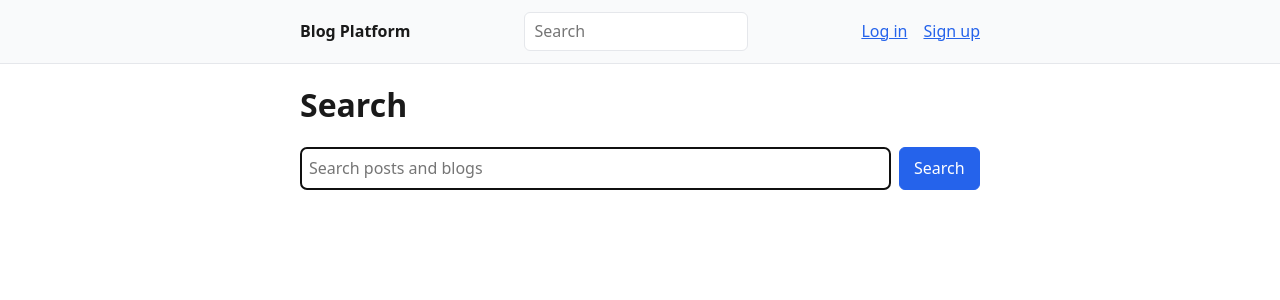
After one commit to Kanokpol-Natekuakul/blog_web, a Django app: page /search/ in a window 1280 px wide. The commit adds this page. Shown: the top 300 px of the page. Run offline with Django 5.2, Linux system fonts and the light colour scheme.

Commit message:
Phase 3.3: search posts and blogs
Add a public /search?q= page matching published posts on title + body and
blogs on name + description (case-insensitive contains), with result
counts and per-group empty states. Add a search box to the header and
styling for the new search/follow/like controls. Completes Phase 3.

Co-Authored-By: Claude Opus 4.8 <noreply@anthropic.com>

```diff
--- /dev/null
+++ b/blog/templates/blog/search.html
@@ -0,0 +1,47 @@
+{% extends "base.html" %}
+
+{% block title %}{% if query %}Search: {{ query }}{% else %}Search{% endif %}{% endblock %}
+
+{% block content %}
+  <h1>Search</h1>
+
+  <form action="{% url 'blog:search' %}" method="get" class="search-form">
+    <input type="search" name="q" value="{{ query }}" placeholder="Search posts and blogs" autofocus>
+    <button type="submit">Search</button>
+  </form>
+
+  {% if query %}
+    <h2>Blogs <span class="muted">({{ blogs|length }})</span></h2>
+    {% if blogs %}
+      <ul>
+        {% for blog in blogs %}
+          <li>
+            <a href="{% url 'blog:blog_detail' blog.slug %}">{{ blog.name }}</a>
+            <span class="muted">by <a href="{% url 'profile' blog.owner.username %}">@{{ blog.owner.username }}</a></span>
+            {% if blog.description %}<p class="excerpt">{{ blog.description|truncatewords:30 }}</p>{% endif %}
+          </li>
+        {% endfor %}
+      </ul>
+    {% else %}
+      <p class="muted">No blogs match "{{ query }}".</p>
+    {% endif %}
+
+    <h2>Posts <span class="muted">({{ posts|length }})</span></h2>
+    {% if posts %}
+      <ul class="feed">
+        {% for post in posts %}
+          <li>
+            <a href="{% url 'blog:post_detail' post.blog.slug post.slug %}">{{ post.title }}</a>
+            <span class="muted">
+              &mdash; {{ post.blog.name }}
+              by <a href="{% url 'profile' post.blog.owner.username %}">@{{ post.blog.owner.username }}</a>
+            </span>
+            <p class="excerpt">{{ post.excerpt|truncatewords:40 }}</p>
+          </li>
+        {% endfor %}
+      </ul>
+    {% else %}
+      <p class="muted">No posts match "{{ query }}".</p>
+    {% endif %}
+  {% endif %}
+{% endblock %}
--- a/blog/urls.py
+++ b/blog/urls.py
@@ -10,6 +10,7 @@ urlpatterns = [
     # below (otherwise "dashboard" etc. would be read as a blog slug).
     path("dashboard/", views.dashboard, name="dashboard"),
     path("following/", views.following_feed, name="following"),
+    path("search/", views.search, name="search"),
     path("tags/<slug:tag_slug>/", views.tag_detail, name="tag_detail"),
     path("comments/new/<int:post_id>/", views.comment_create, name="comment_create"),
     path("comments/<int:pk>/delete/", views.comment_delete, name="comment_delete"),
--- a/blog/views.py
+++ b/blog/views.py
@@ -1,6 +1,7 @@
 from django.contrib.auth.decorators import login_required
 from django.core.exceptions import PermissionDenied
 from django.core.paginator import Paginator
+from django.db.models import Q
 from django.shortcuts import get_object_or_404, redirect, render
 from django.utils import timezone
 from django.views.decorators.http import require_POST
@@ -20,6 +21,31 @@ def home(request):
     )
     page_obj = Paginator(posts, FEED_PAGE_SIZE).get_page(request.GET.get("page"))
     return render(request, "home.html", {"page_obj": page_obj})
+
+
+def search(request):
+    """Search published Posts (title + body) and Blogs (name + description).
+
+    Case-insensitive substring match (``icontains``) — fine on SQLite; a
+    Postgres full-text upgrade is a later optimisation (see the Phase 3 plan).
+    """
+    query = request.GET.get("q", "").strip()
+    posts = blogs = []
+    if query:
+        posts = (
+            Post.objects.filter(status=Post.Status.PUBLISHED)
+            .filter(Q(title__icontains=query) | Q(body__icontains=query))
+            .select_related("blog", "blog__owner")
+            .order_by("-published_at", "-created")
+        )
+        blogs = Blog.objects.filter(
+            Q(name__icontains=query) | Q(description__icontains=query)
+        ).select_related("owner")
+    return render(
+        request,
+        "blog/search.html",
+        {"query": query, "posts": posts, "blogs": blogs},
+    )
 
 
 @login_required
--- a/static/css/style.css
+++ b/static/css/style.css
@@ -120,6 +120,23 @@ article img { max-width: 100%; height: auto; }
 .feed li { padding-bottom: 1.25rem; margin-bottom: 1.25rem; border-bottom: 1px solid var(--border); }
 .pagination { display: flex; gap: 1rem; align-items: center; margin-top: 1.5rem; }
 
+/* Header search box */
+.nav-search { margin: 0; flex: 1; max-width: 14rem; }
+.nav-search input { margin: 0; padding: 0.35rem 0.6rem; }
+
+/* Follow button (public blog page) */
+.follow-button { display: inline-flex; align-items: center; gap: 0.5rem; }
+.follow-button button { padding: 0.3rem 0.8rem; font-size: 0.9rem; }
+
+/* Like button */
+.like-button { display: inline-flex; align-items: center; gap: 0.5rem; }
+.like-button button { padding: 0.3rem 0.8rem; font-size: 0.9rem; }
+
+/* Search results page */
+.search-form { display: flex; gap: 0.5rem; margin-bottom: 1.5rem; }
+.search-form input { margin: 0; }
+.search-form button { white-space: nowrap; }
+
 /* Comments */
 .comments { margin-top: 2.5rem; border-top: 1px solid var(--border); padding-top: 1rem; }
 .comment { padding: 0.5rem 0; border-bottom: 1px solid var(--border); }
--- a/templates/base.html
+++ b/templates/base.html
@@ -11,6 +11,9 @@
   <header class="site-header">
     <nav class="container">
       <a class="brand" href="/">Blog Platform</a>
+      <form action="{% url 'blog:search' %}" method="get" class="nav-search" role="search">
+        <input type="search" name="q" value="{{ request.GET.q }}" placeholder="Search">
+      </form>
       <span class="nav-links">
         {% if user.is_authenticated %}
           <a href="{% url 'blog:following' %}">Following</a>
```
Also changed, not shown: blog/tests.py (+37 -0 lines).
